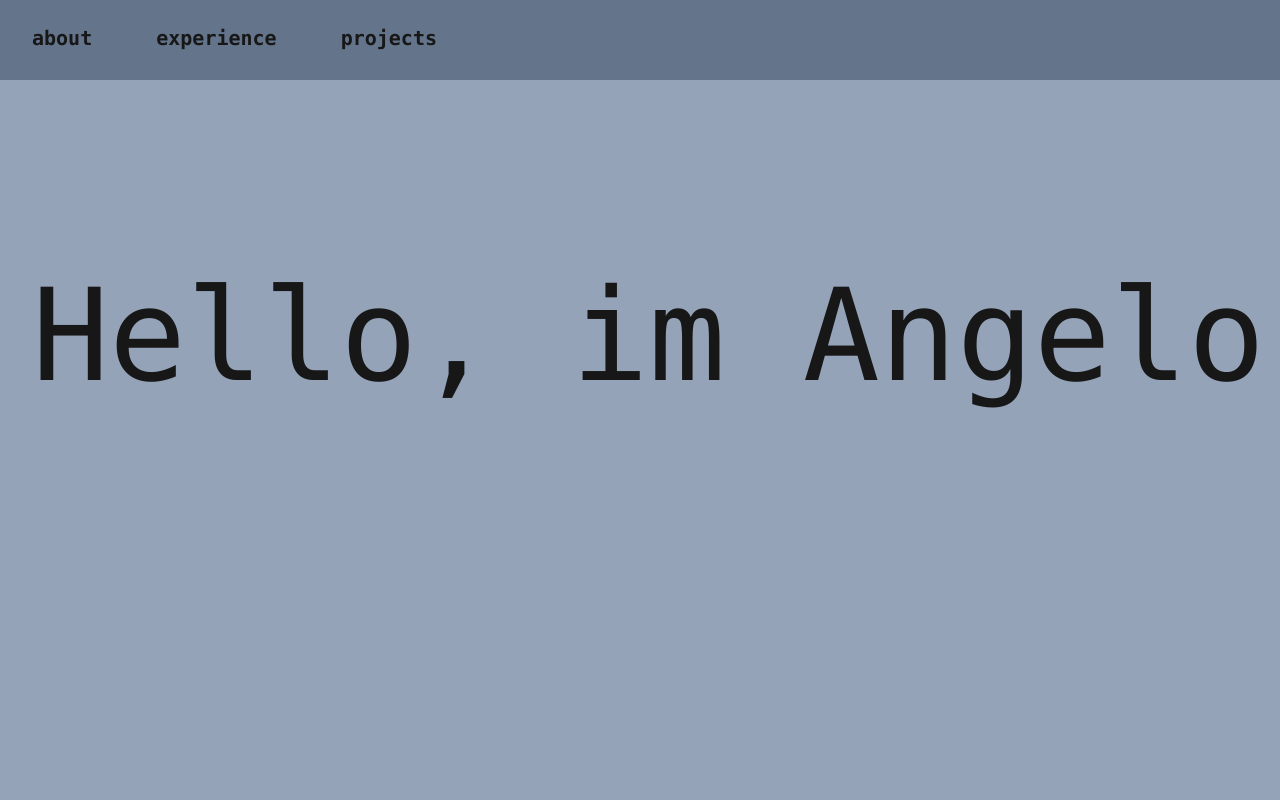
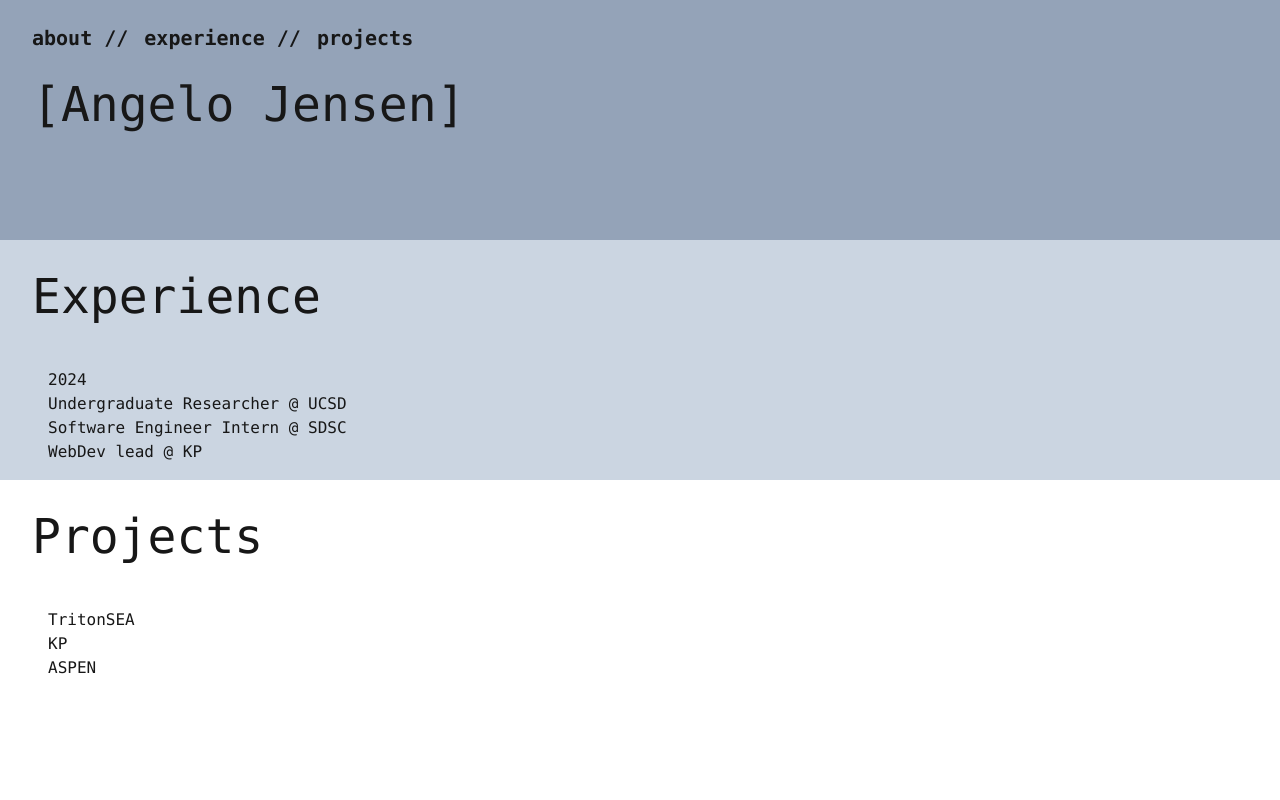
Before and after one commit to a2jensen/aj-website, a Next.js app: page / in a window 1280 px wide. Shown: the top 800 px of the page. Built offline with nearby package versions, Linux system fonts and the light colour scheme.

Commit message:
First iteration of website

```diff
--- a/app/about/section.tsx
+++ b/app/about/section.tsx
@@ -1,11 +1,13 @@
 import Typewriter from "@/components/Typewriter"
 
-export default function About() {
+const About = () => {
     return (
-        <div className="justify-start min-h-screen bg-slate-400">
-            <p className="pt-48 pl-8 text-9xl">
-                Hello, im <Typewriter text="Angelo" delay={100}/>
+        <div className="bg-slate-400 min-h-40">
+            <p className="text-5xl pl-8">
+                 <Typewriter text="[Angelo Jensen]" delay={100}/>
             </p>
         </div>
     )
 }
+
+export default About;
--- a/app/experience/section.tsx
+++ b/app/experience/section.tsx
@@ -1,7 +1,15 @@
-export default function Experience () {
+const Experience = () => {
     return (
-        <div>
-            Experience
+        <div className="min-h-60 bg-slate-300">
+            <header className="text-5xl pl-8 pt-8">Experience</header>
+            <ul className="mx-12 my-12">
+                <header>2024</header>
+                <li>Undergraduate Researcher @ UCSD</li>
+                <li>Software Engineer Intern @ SDSC</li>
+                <li>WebDev lead @ KP</li>
+            </ul>
         </div>
     )
 }
+
+export default Experience;
--- a/app/layout.tsx
+++ b/app/layout.tsx
@@ -17,9 +17,7 @@ export default function RootLayout({
   return (
     <html lang="en">
       <body>
-        <Navbar/>
         {children}
-        <Footer />
       </body>
     </html>
   );
--- a/app/page.tsx
+++ b/app/page.tsx
@@ -2,13 +2,17 @@ import Image from "next/image";
 import Experience from "./experience/section";
 import Projects from "./projects/section";
 import About from "./about/section";
+import Navbar from "@/components/Navbar";
 
-export default function Home() {
+const Home = () => {
   return (
     <div>
+      <Navbar />
       <About />
       <Experience />
       <Projects />
     </div>
   );
 }
+
+export default Home;
--- a/app/projects/section.tsx
+++ b/app/projects/section.tsx
@@ -1,5 +1,16 @@
-export default function Projects () {
+import Link from "next/link"
+
+const Projects = () => {
     return (
-        <div>Page that will link to all my active projects</div>
+        <div>
+            <header className="text-5xl pl-8 pt-8">Projects</header>
+            <ul className="mx-12 my-12">
+                <li><Link href="https://triton-sea.com/"> TritonSEA </Link> </li>
+                <li><Link href="https://www.kpucsd.com/"> KP </Link></li>
+                <li><Link href="/"> ASPEN </Link></li>
+            </ul>
+        </div>
     )
 }
+
+export default Projects;
--- a/components/Footer.tsx
+++ b/components/Footer.tsx
@@ -1,5 +1,7 @@
-export default function Footer () {
+const Footer = () => {
     return (
-        <div>Footer</div>
+        <div>Footerrrr</div>
     )
 }
+
+export default Footer;
--- a/components/Navbar.tsx
+++ b/components/Navbar.tsx
@@ -1,13 +1,15 @@
 
 
-export default function Navbar() {
+const Navbar = () => {
     return (
-        <div className="sticky top-0 bg-slate-500 min-h-20">
+        <div className="sticky top-0 bg-slate-400 min-h-20">
             <ul className="flex pt-6 place-content-start font-bold lg:text-xl">
-                <li className="mx-8">about</li>
-                <li className="mx-8">experience</li>
-                <li className="mx-8">projects</li>
+                <li className="mx-2 ml-8">about //</li>
+                <li className="mx-2">experience //</li>
+                <li className="mx-2">projects</li>
             </ul>
         </div>
     )
 }
+
+export default Navbar;
--- a/components/Typewriter.tsx
+++ b/components/Typewriter.tsx
@@ -10,7 +10,7 @@ const Typewriter: React.FC<TypeWriterProps> = ({ text, delay }) => {
   const [currentText, setCurrentText] = useState<string>('');
   const [currentIndex, setCurrentIndex] = useState<number>(0);
 
-  // Typing logic goes here'
+  // Typing logic goes here
   useEffect(() => {
     if (currentIndex < text.length) {
       const timeout = setTimeout(() => {
```
